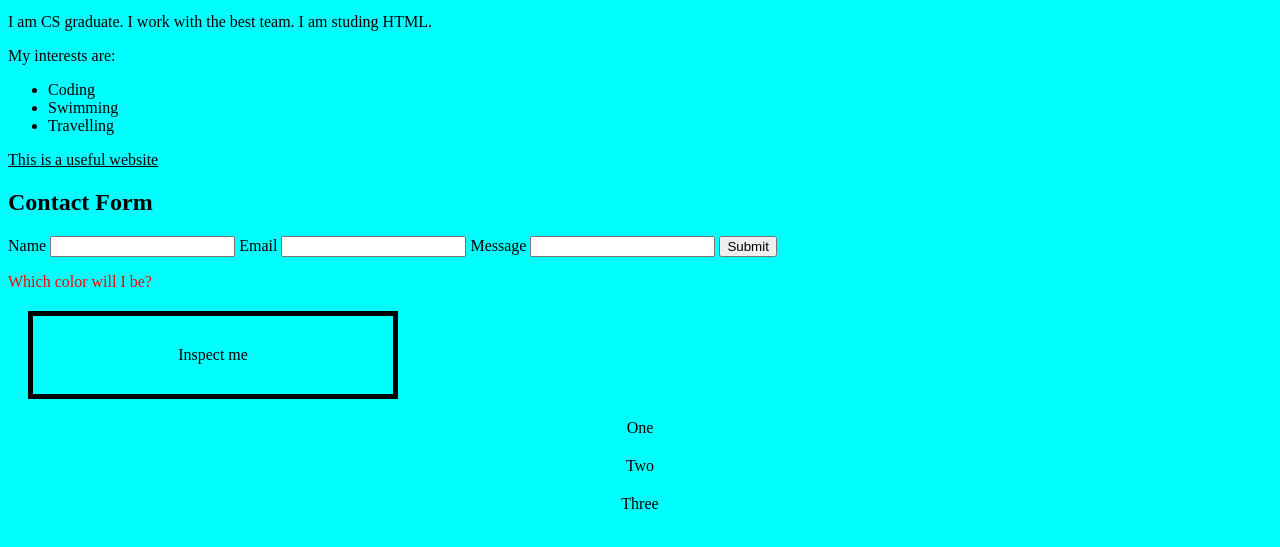
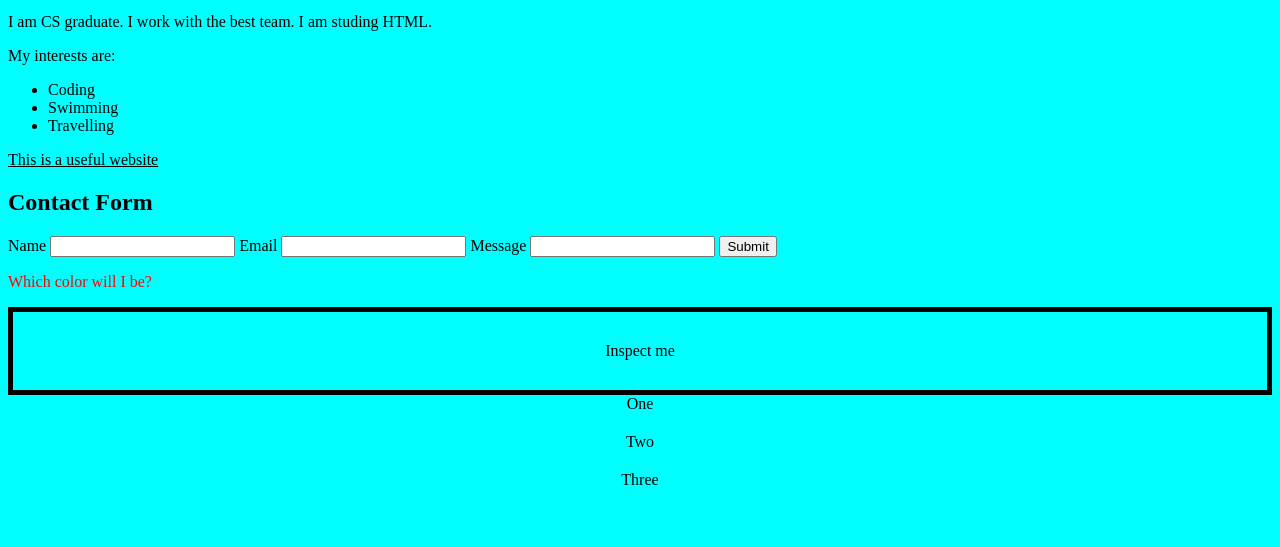
Before and after one commit to danielgibor/HTML-Exercise, a plain HTML site: page index.html in a window 1280 px wide. Shown: the part 101-648 px from the top of the page. Drawn offline with Linux system fonts and the light colour scheme.

Commit message:
Margin: Auto 51

```diff
--- a/index.html
+++ b/index.html
@@ -27,7 +27,7 @@
             <button type="submit">Submit</button>
         </form>
         <p id="special" class="profile-text">Which color will I be?</p>
-        <div class="box" id="center">Inspect me</div>
+        <div><div class="box" id="center">Inspect me</div></div>
         <div class="flex-demo">
             <div>One</div>
             <div>Two</div>
--- a/style.css
+++ b/style.css
@@ -7,8 +7,6 @@ body{
 a {
     color: black;
 }
-
-
 p{
     color: black;
 }
@@ -19,10 +17,9 @@ p{
     color: red;
 }
 .box{
-    width: 300px;
     padding: 30px;
     border: 5px solid black;
-    margin: 20px;
+    margin: auto;
     /* box-sizing: border-box; */
     display: flex;
     justify-content: center;
```
